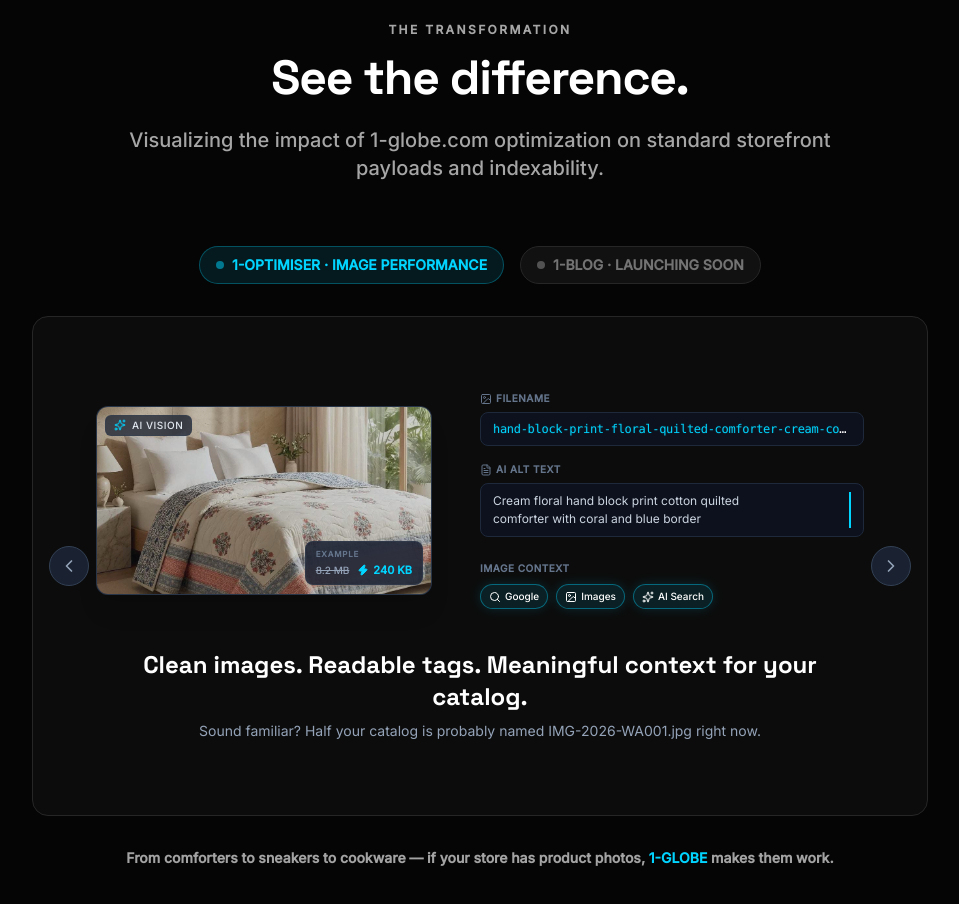
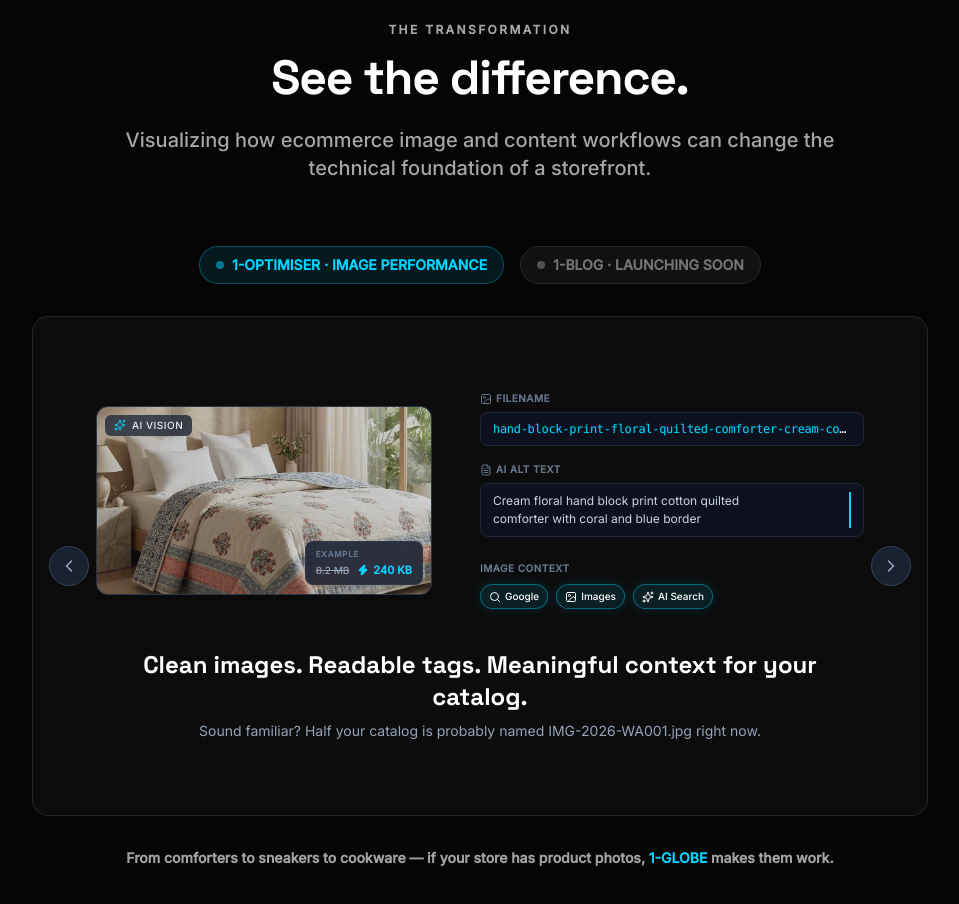
Before and after one commit to shailpoonia/1-globe-next, a Next.js app: page / in a window 1280 px wide. Shown: the part 4160-5064 px from the top of the page, without its empty margins (160-1119 px from the left). Built offline with nearby package versions, Linux system fonts and the light colour scheme.

Commit message:
fix: finalize homepage faq schema and claim sync

```diff
--- a/src/components/home/FaqSection.tsx
+++ b/src/components/home/FaqSection.tsx
@@ -133,7 +133,7 @@ export const FaqSection: React.FC = () => {
               "name": faq.q,
               "acceptedAnswer": {
                 "@type": "Answer",
-                "text": typeof faq.a === "string" ? faq.a : "Start with the foundation. If image performance and image management are your priority, explore 1-OPTIMISER."
+                "text": typeof faq.a === "string" ? faq.a : "Start with the foundation. If image performance and catalog management are your priority, explore 1-OPTIMISER and read our resources on ecommerce image optimization."
               }
             }))
           })
--- a/src/components/home/InfographicShowcase.tsx
+++ b/src/components/home/InfographicShowcase.tsx
@@ -27,7 +27,7 @@ export const InfographicShowcase: React.FC = () => {
         <SectionHeader
           eyebrow="The Transformation"
           headline="See the difference."
-          subhead="Visualizing the impact of 1-globe.com optimization on standard storefront payloads and indexability."
+          subhead="Visualizing how ecommerce image and content workflows can change the technical foundation of a storefront."
           align="center"
         />
 
```
